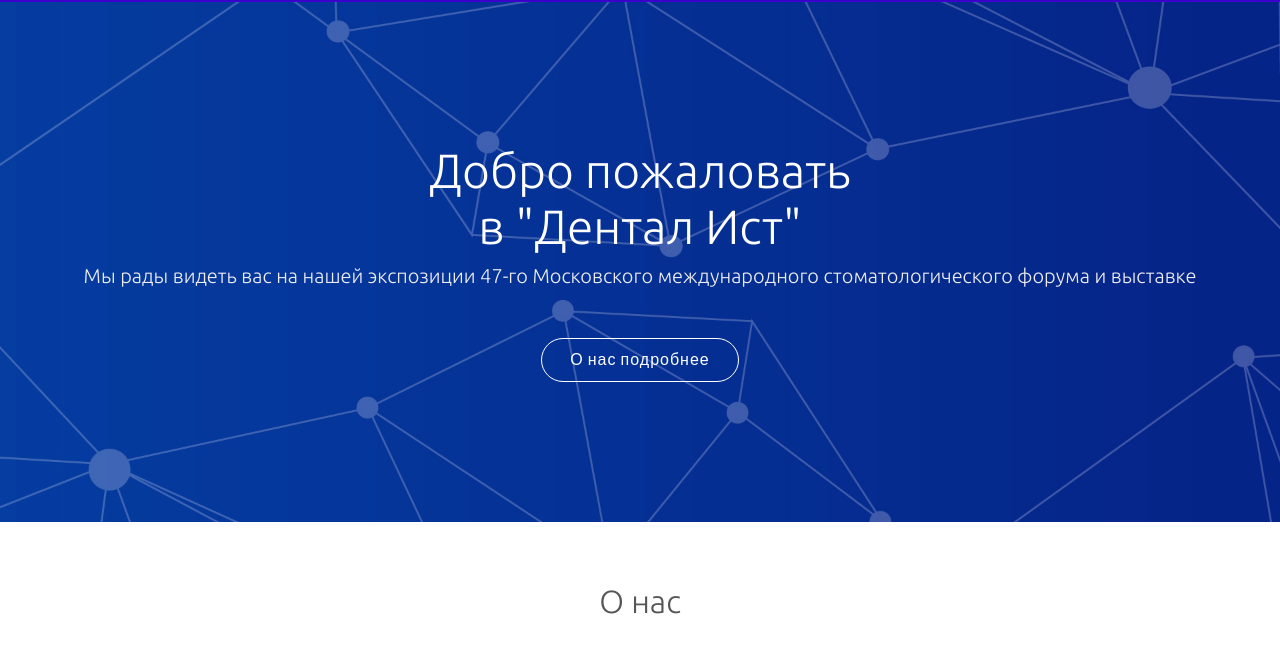
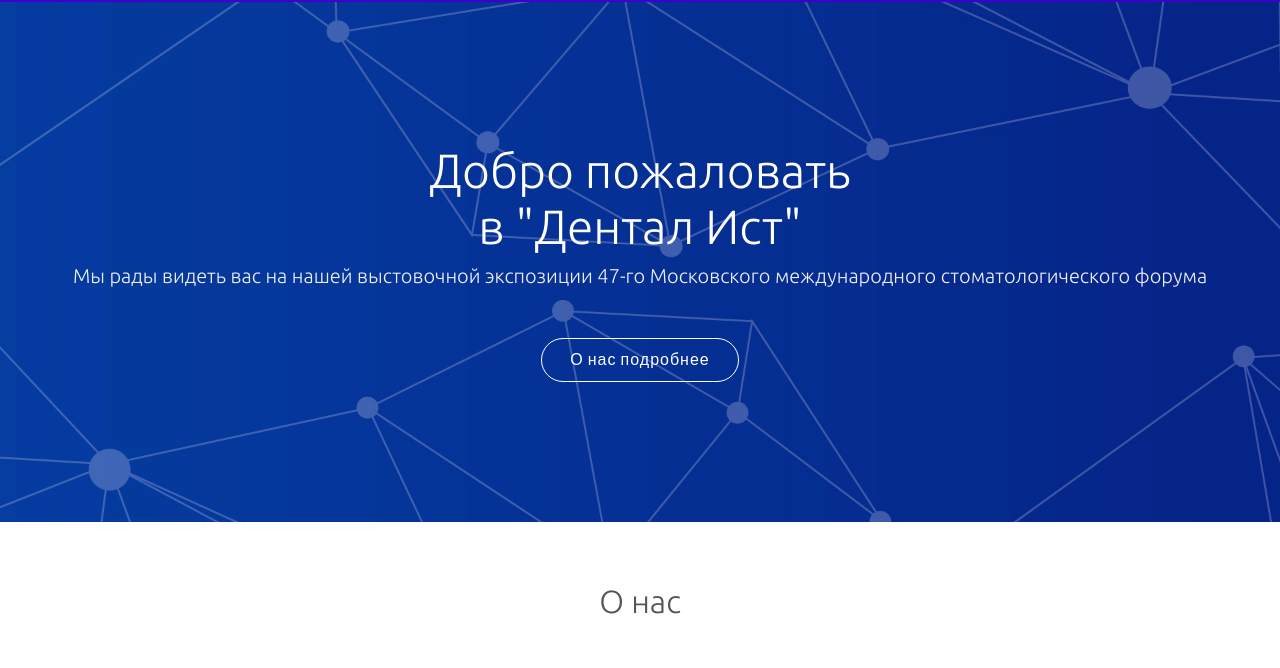
Before and after one commit to dental-east/dental-east.github.io, a plain HTML site: page index.html in a window 1280 px wide. Shown: the part 78-746 px from the top of the page. Drawn offline with Linux system fonts and the light colour scheme.

Commit message:
Commit description

```diff
--- a/index.html
+++ b/index.html
@@ -63,7 +63,7 @@
   <section id="hero">
     <div class="hero-container">
       <h1>Добро пожаловать<br> в "Дентал Ист"</h1>
-      <h2>Мы рады видеть вас на нашей экспозиции 47-го Московского международного стоматологического форума и выставке</h2>
+      <h2>Мы рады видеть вас на нашей выстовочной экспозиции 47-го Московского международного стоматологического форума</h2>
       <a href="#about" class="btn-get-started scrollto">О нас подробнее</a>
     </div>
   </section><!-- #hero -->
```
